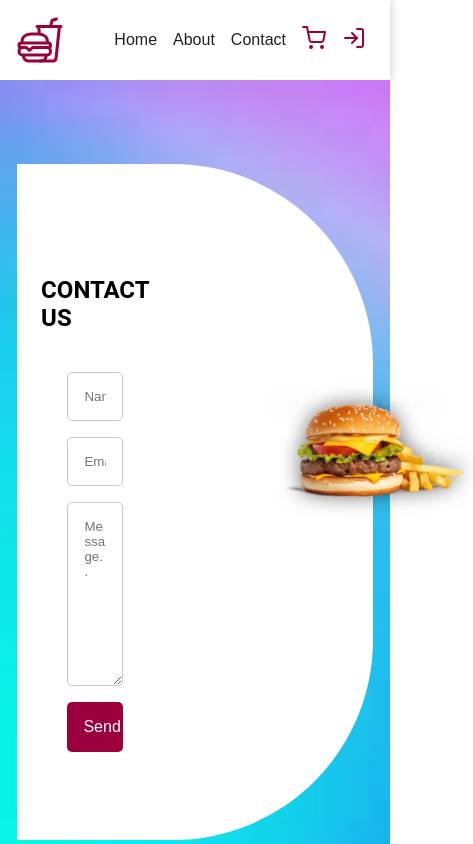
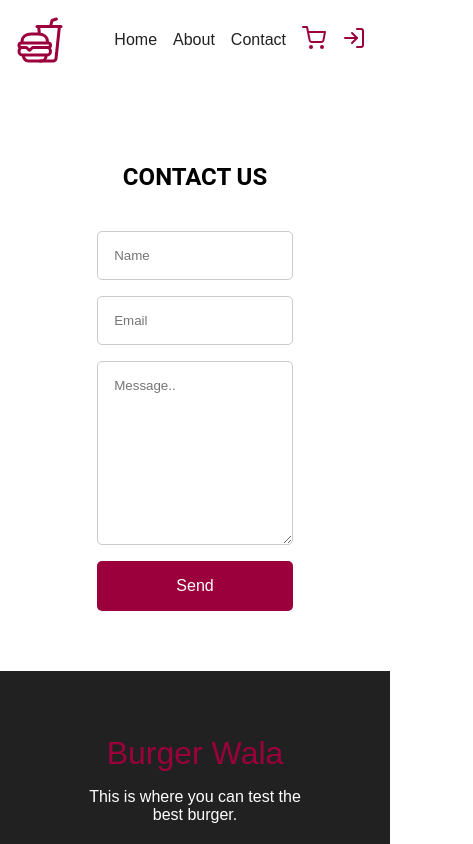
Before and after one commit to 0ALEX-2/burgar_wala, a React (Create React App) app: page /contact in a window 390 px wide. Shown: the top 844 px of the page, 473 px wide, since content can reach past the window. Built offline with nearby package versions, Linux system fonts and the light colour scheme.

Commit message:
contact animate

```diff
--- a/src/components/contact/Contact.jsx
+++ b/src/components/contact/Contact.jsx
@@ -5,15 +5,34 @@ import burger from "../../assets/burger1.webp";
 const Contact = () => {
   return (
     <section className="contact">
-      <motion.form>
+      <motion.form
+        initial={{
+          x: "-100vw",
+          opacity: 0,
+        }}
+        animate={{
+          x: 0,
+          opacity: 1,
+        }}
+        transition={{ delay: 0.2 }}
+      >
         <h2>Contact Us</h2>
         <input type="text" placeholder="Name" />
         <input type="email" placeholder="Email" />
         <textarea placeholder="Message.." id="" cols="30" rows="10"></textarea>
         <button type="submit">Send</button>
       </motion.form>
-      <motion.div className="formBorder">
-        <motion.div>
+      <motion.div
+        className="formBorder"
+        initial={{ x: "100vw", opacity: 0 }}
+        animate={{ x: 0, opacity: 1 }}
+        transition={{ delay: 0.2 }}
+      >
+        <motion.div
+          initial={{ y: "-100vh", x: "50%", opacity: 0 }}
+          animate={{ y: "-50%", x: "50%", opacity: 1 }}
+          transition={{ delay: 0.4 }}
+        >
           <img src={burger} alt="Burger" />
         </motion.div>
       </motion.div>
--- a/src/styles/contact.scss
+++ b/src/styles/contact.scss
@@ -63,3 +63,16 @@
         }
     }
 }
+
+@media screen and (max-width:600px){
+    .contact{
+        height: 70vh;
+        >form{
+            width: 100%;
+            height: 100%;
+        }
+        .formBorder{
+            display: none;
+        }
+    }
+}
```
